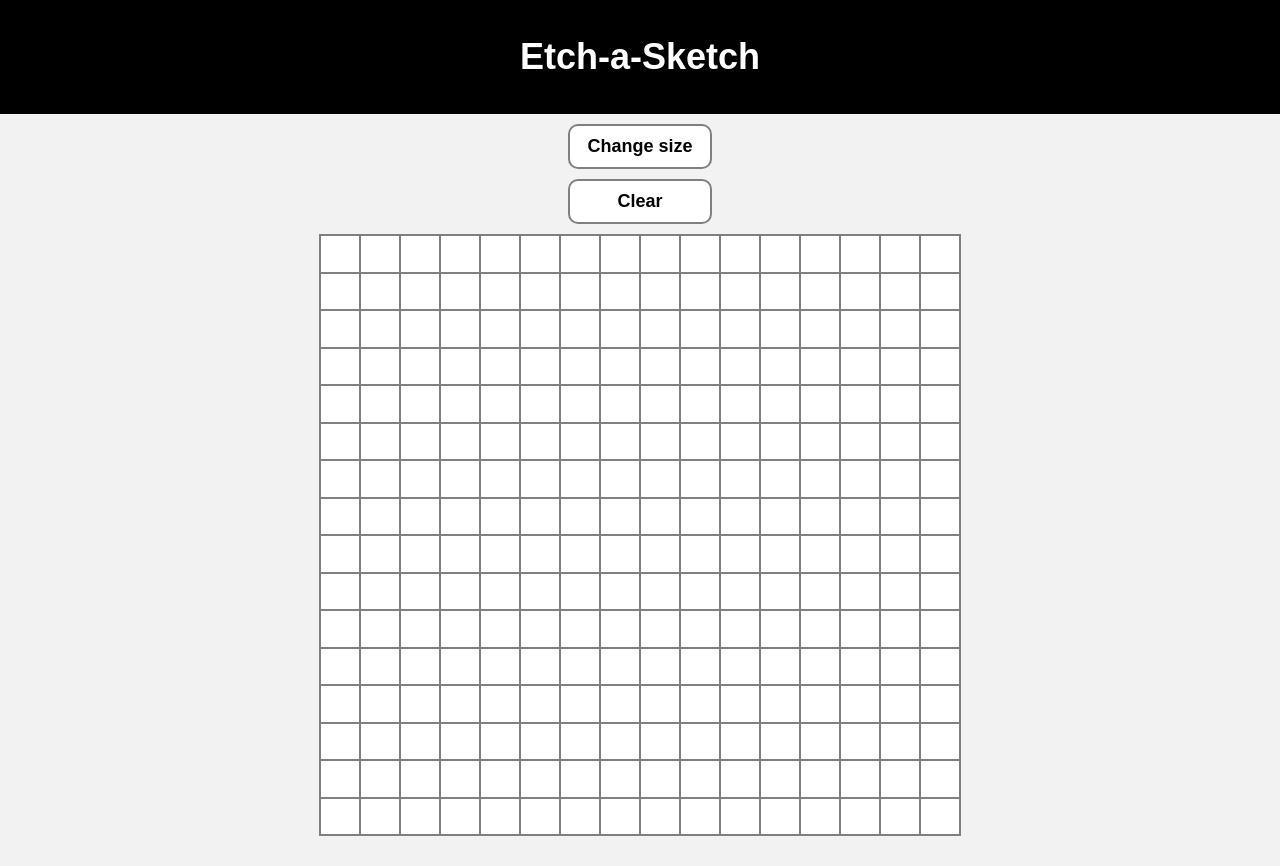
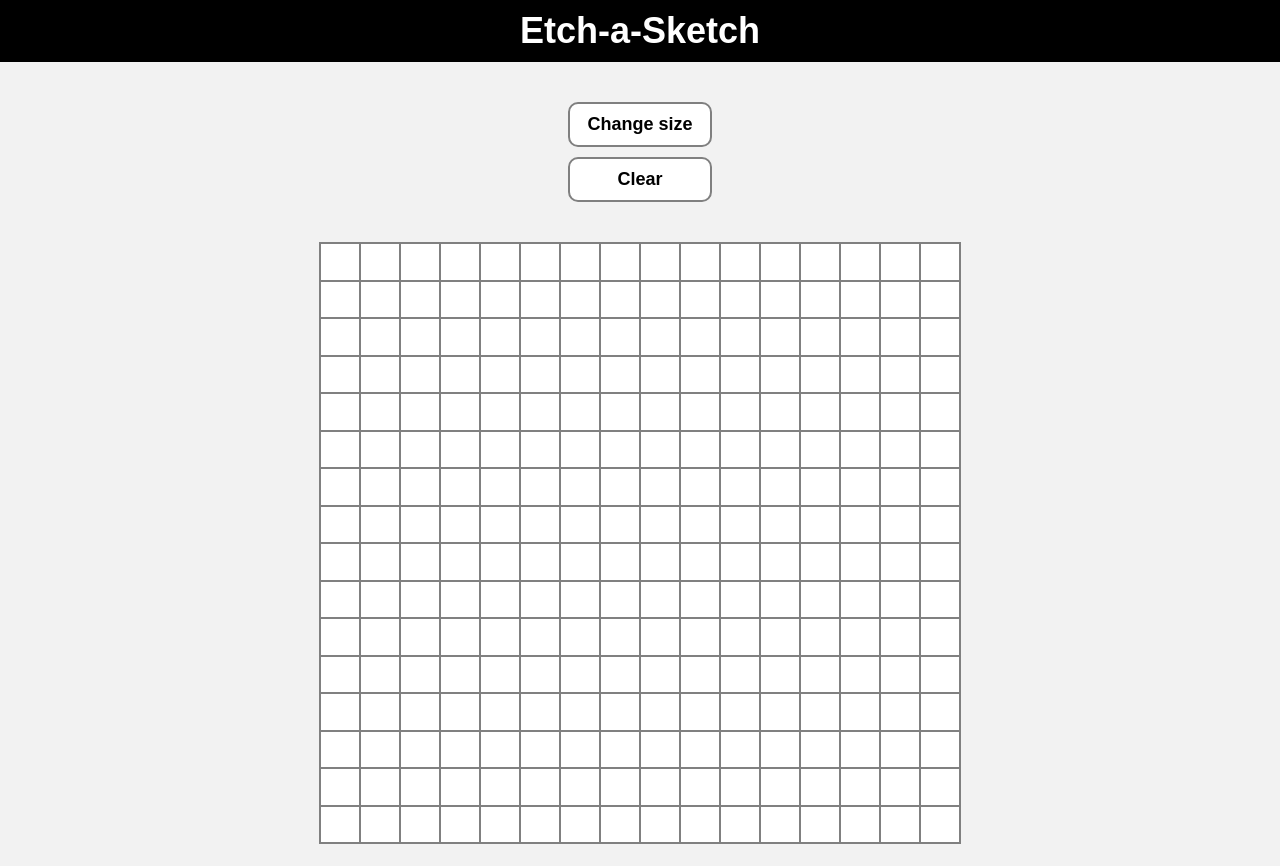
Before and after one commit to baruez/pixelartgenerator, a plain HTML site: page index.html in a window 1280 px wide. After the commit the page ends 844 px from the top, so only its background shows below. Drawn offline with Linux system fonts and the light colour scheme.

Commit message:
style correctiosn

```diff
--- a/style.css
+++ b/style.css
@@ -2,15 +2,16 @@ body{
     font: bold 18px Arial, Helvetica, sans-serif;
     background-color: #f2f2f2;
     margin: 0;
-    margin-bottom: 30px;
 }
 h1{
     margin: 0;
-    background-color: black;;
+    background-color: black;
     color: white;
     text-decoration: none;
-    padding: 1em;
+    padding: 10px;
+    margin-bottom: 40px;
     text-align: center;
+
 }
 div{
     border: 1px solid gray;
@@ -53,4 +54,6 @@ div{
   border: 2px solid gray;
   border-radius: 10px;
   cursor: pointer;
+  margin-bottom: 40px;
+
 }
```
